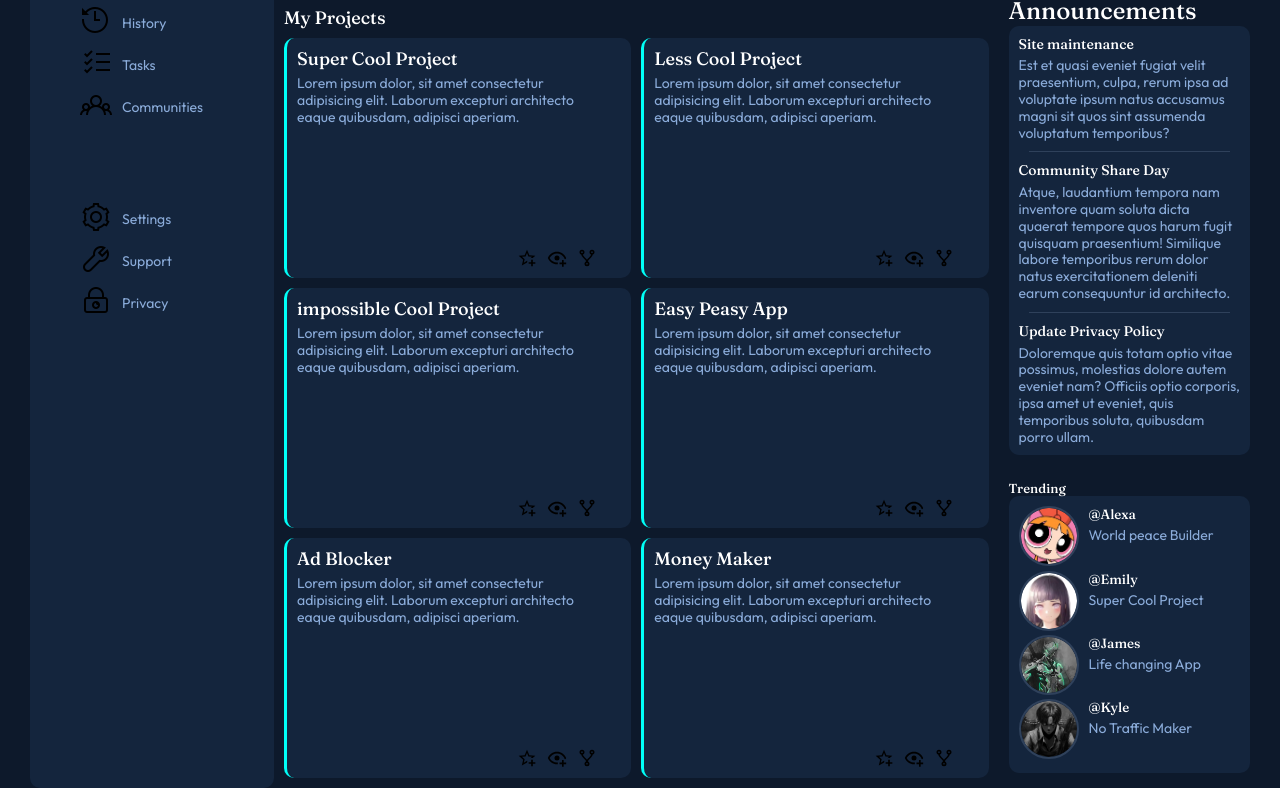
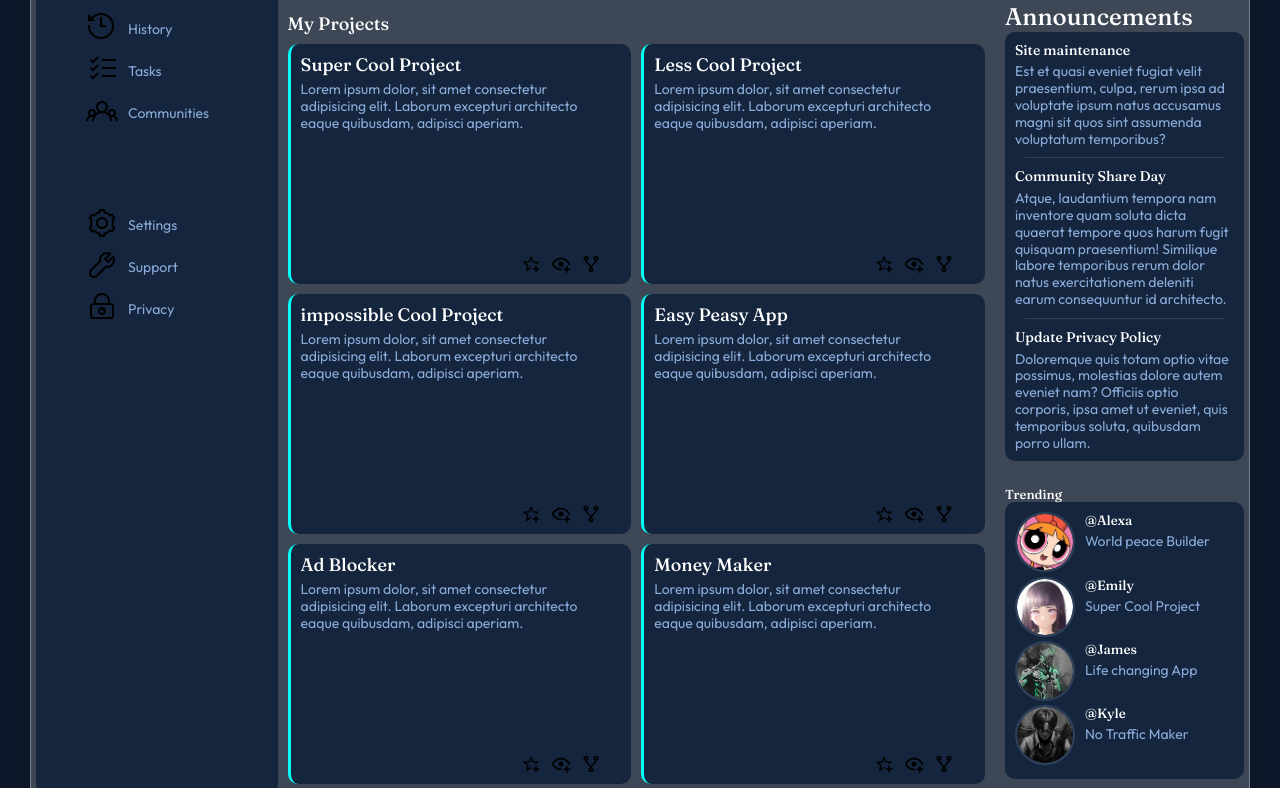
Before and after one commit to jomoke814/Adim-Dashboard, a plain HTML site: page index.html in a window 1280 px wide. Shown: the part 231-1019 px from the top of the page. Drawn offline with Linux system fonts and the light colour scheme.

Commit message:
Adding glassmorphism effect to container

```diff
--- a/css/styles.css
+++ b/css/styles.css
@@ -13,6 +13,8 @@
     --main-text-color: hsl(215, 51%, 70%);
     --main-btn-color: hsl(178, 100%, 50%);
     --main-line-color: hsl(215, 32%, 27%);
+    --main-container-color: rgba(255, 255, 255, 0.2);
+    --main-box-shadow: 0 1rem 2rem rgba(0, 0, 0, 0.3);
 }
 
 body {
@@ -69,6 +71,12 @@ h4 {
     max-width: 1440px;
     line-height: 1.2;
     margin: 30px;
+    padding: 5px;
+    background: var(--main-container-color);
+    border-radius: 10px;
+    border: 1px solid rgba(255, 255, 255, 0.3);
+    box-shadow: var(--main-box-shadow);
+    backdrop-filter: blur(10px);
 }
 
 .profile img {
@@ -251,3 +259,8 @@ hr {
     display: flex;
     gap: 10px;
 }
+
+.profile-1:hover {
+    text-decoration: underline;
+    color: var(--main-btn-color);
+}
```
